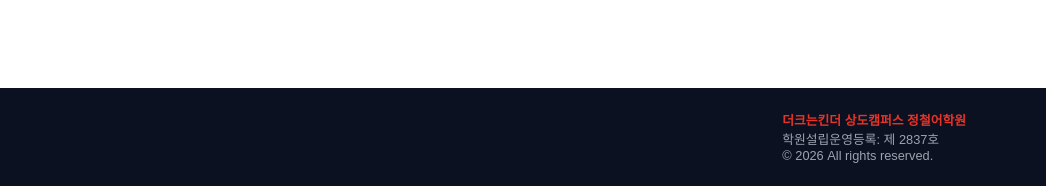
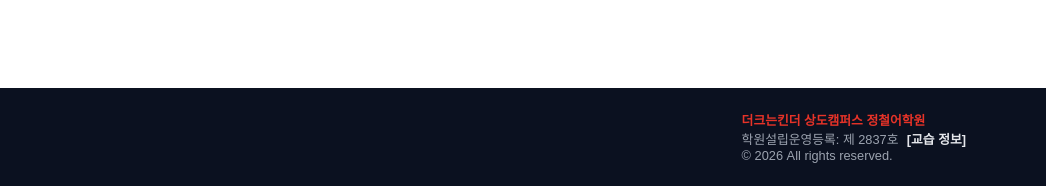
Before and after one commit to thegreatkinder/jcsangdo.github.io, a plain HTML site: page index.html in a window 1280 px wide. Shown: the part 3792-3978 px from the top of the page, 234-1280 px from the left. Drawn offline with nearby package versions, Linux system fonts and the light colour scheme; a web font is replaced by a local one.

Commit message:
Add files via upload

```diff
--- a/index.html
+++ b/index.html
@@ -440,6 +440,15 @@
   background:#ffffff;
   color:#374151;
   border-color:#d1d5db;
+}
+
+/* 교습 정보 링크 */
+.tuition-link{
+  color:#e5e7eb;
+  font-weight:600;
+  margin-left:.3rem;
+  text-decoration:none;
+  cursor:pointer;
 }
 
 /* 모바일에서 버튼 가운데 정렬 */
@@ -998,7 +1007,11 @@
       </div>
       <div class="footer-copy">
         <span><span class="jc-text">더크는킨더 상도캠퍼스 정철어학원</span></span><br>
-        학원설립운영등록: 제 2837호 <br>
+        학원설립운영등록: 제 2837호
+        <a href="2025tuition.jpg"
+         target="_blank"
+         rel="noopener"
+         class="tuition-link">[교습 정보]</a><br>
         © 2026 All rights reserved.
       </div>
     </div>
```
Also changed, not shown: 2025tuition.jpg (added).
